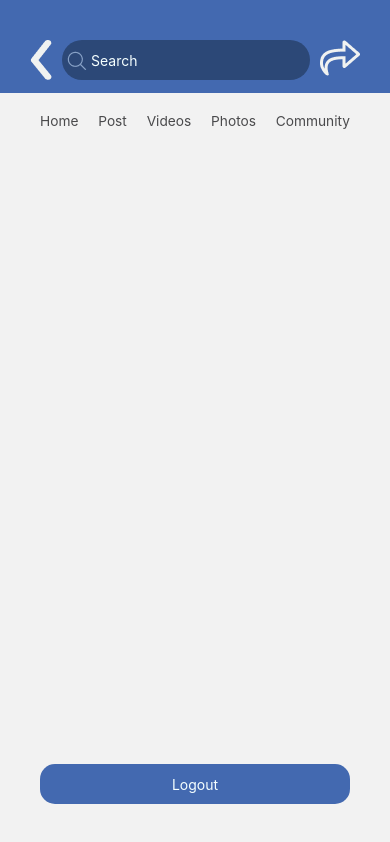
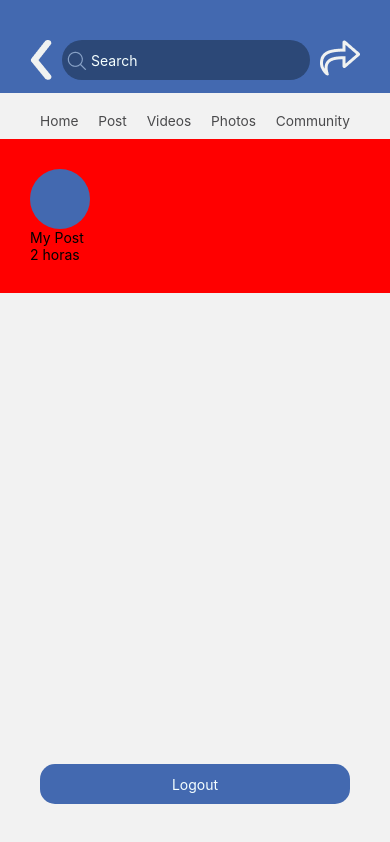
Before and after one commit to Wallace3980/08-19-TestandoGit, a React Native app: screen /Home in a window 390 px wide. Built offline with nearby package versions, Linux system fonts and the light colour scheme.

Commit message:
Criação do post
básica modelagem do post, somente com a estrutura em si

```diff
--- a/src/Pages/Home/index.tsx
+++ b/src/Pages/Home/index.tsx
@@ -3,8 +3,9 @@ import React from 'react';
 import { Text, View, Image, TextInput, TouchableOpacity } from 'react-native';
 import { stylesLink, stylesLinkImportantes, styles } from './styles';
 import { useNavigation } from '@react-navigation/native';
-import {NativeStackNavigationProp} from '@react-navigation/native-stack';
+import { NativeStackNavigationProp } from '@react-navigation/native-stack';
 import { StackNagationParaList } from '../../../types';
+import { Post } from "../Post"
 
 const LinkItem = (props:any)=>{
     return(
@@ -61,6 +62,8 @@ const Home = () => {
             <LinksImportantes />
             <StatusBar style="auto" />
 
+            <Post/>
+
             <View style={styles.final}>
                 <TouchableOpacity style={styles.botao} onPress={irParaTelaLogin}>
                     <Text style={{color: "#F5FFFF"}}>Logout</Text>
--- a/src/Pages/Login/styles.ts
+++ b/src/Pages/Login/styles.ts
@@ -1,4 +1,3 @@
-import React from 'react';
 import { StyleSheet} from 'react-native';
 
 export const styles = StyleSheet.create({
--- /dev/null
+++ b/src/Pages/Post/index.tsx
@@ -0,0 +1,21 @@
+import React from "react";
+import { View, Text } from "react-native";
+import { styles } from "./styles";
+
+export const Post = () => {
+    return (
+    <View style={styles.container}>
+        <View style={styles.headerPost}>
+            <View style={styles.foto}>
+
+            </View>
+            <View style={styles.texto}>
+                <Text>My Post</Text>
+                <View style={styles.hora}>
+                    <Text>2 horas</Text>
+                </View>
+            </View>
+        </View>
+    </View>
+    );
+};
--- /dev/null
+++ b/src/Pages/Post/styles.ts
@@ -0,0 +1,23 @@
+import { StyleSheet} from 'react-native';
+
+export const styles = StyleSheet.create({
+    container:{
+        backgroundColor:'red',
+        padding: 30,
+    },
+    headerPost:{
+
+    },
+    foto:{
+        width: 60,
+        height: 60,
+        backgroundColor: "#4369B0",
+        borderRadius:50,
+    },
+    texto:{
+
+    },
+    hora:{
+
+    },
+});
```
